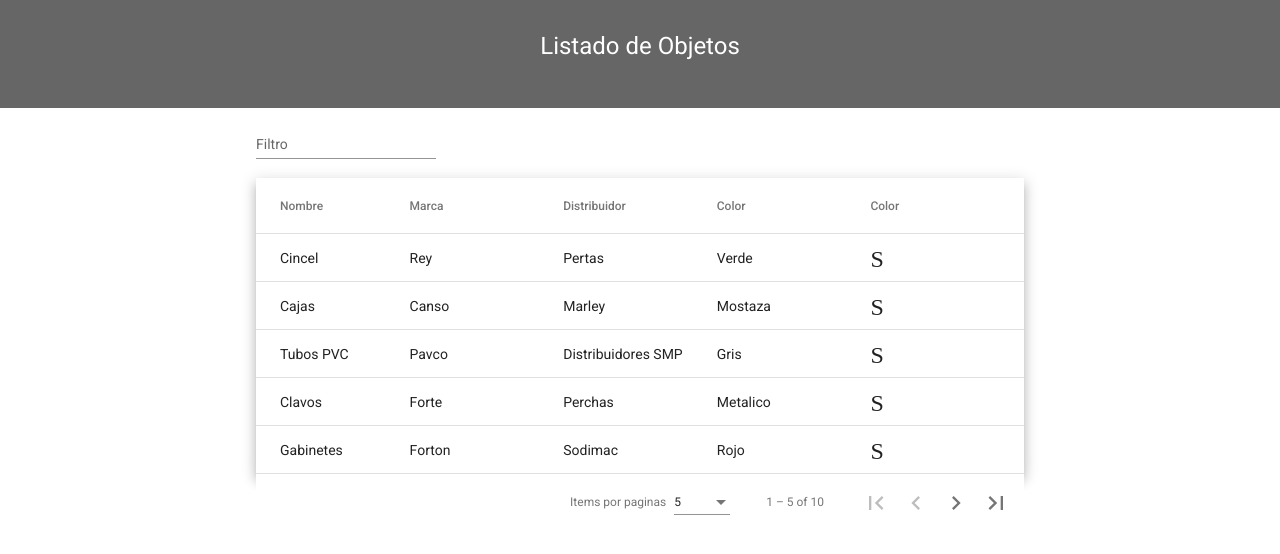
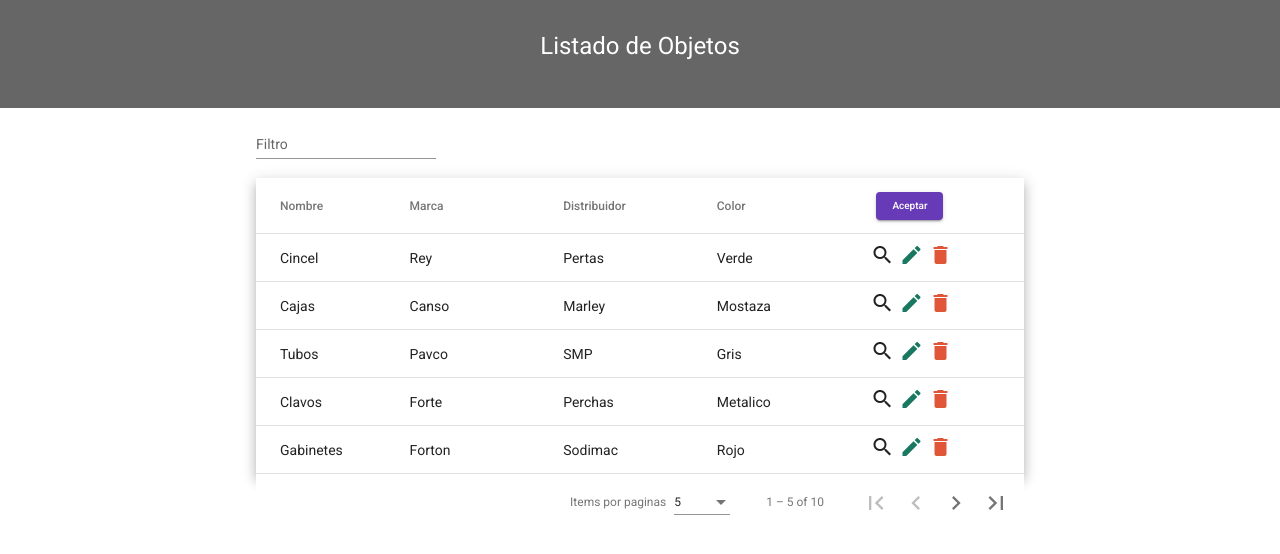
Before and after one commit to LuisWells/Almacen, an Angular app: page / in a window 1280 px wide. Shown: the top 554 px of the page. Built offline with nearby package versions, Linux system fonts and the light colour scheme.

Commit message:
Botones puestos y carpeta shred crado (import creado y export). Dependencias acomodadas.

```diff
--- a/src/app/app.component.ts
+++ b/src/app/app.component.ts
@@ -3,7 +3,7 @@
 @Component({
   selector: 'app-root',
   templateUrl: './app.component.html',
-  styleUrls: ['./app.component.css']
+  styleUrls: ['./app.component.css'],
 })
 export class AppComponent {
   title = 'Almacen';
--- a/src/app/components/listado-objeto/listado-objeto.component.css
+++ b/src/app/components/listado-objeto/listado-objeto.component.css
@@ -21,3 +21,25 @@
   font-size: 14px;
   width: 100%;
 }
+
+.delete {
+  cursor: pointer;
+  color: #E15639;
+  margin-left: 5px;
+}
+
+.edit {
+  cursor: pointer;
+  color: #187860;
+  margin-left: 5px;
+}
+
+.search {
+  cursor: pointer;
+}
+
+.agregar{
+  font-size: 10px;
+  line-height: 28px;
+  margin-left: 6px;
+}
--- a/src/app/components/listado-objeto/listado-objeto.component.html
+++ b/src/app/components/listado-objeto/listado-objeto.component.html
@@ -34,9 +34,13 @@
         </ng-container>
 
         <ng-container matColumnDef="acciones">
-            <th mat-header-cell *matHeaderCellDef mat-sort-header> Color </th>
+            <th mat-header-cell *matHeaderCellDef>
+              <button class="agregar" mat-raised-button color="primary">Aceptar</button>
+            </th>
             <td mat-cell *matCellDef="let element">
-                <mat-icon fontIcon="Search"></mat-icon>
+              <mat-icon matTooltip="Ver" class="search">search</mat-icon>
+              <mat-icon matTooltip="Editar" class="edit">edit</mat-icon>
+              <mat-icon matTooltip="Eliminar" class="delete">delete</mat-icon>
             </td>
           </ng-container>
 
--- a/src/app/components/listado-objeto/listado-objeto.component.ts
+++ b/src/app/components/listado-objeto/listado-objeto.component.ts
@@ -7,7 +7,7 @@
 const listaProducto: Producto[] = [
   { nombre: 'Cincel', marca: 'Rey', distribuidor: 'Pertas', color: 'Verde'},
   { nombre: 'Cajas', marca: 'Canso', distribuidor: 'Marley', color: 'Mostaza' },
-  { nombre: 'Tubos PVC', marca: 'Pavco', distribuidor: 'Distribuidores SMP', color: 'Gris' },
+  { nombre: 'Tubos', marca: 'Pavco', distribuidor: 'SMP', color: 'Gris' },
   { nombre: 'Clavos', marca: 'Forte', distribuidor: 'Perchas', color: 'Metalico' },
   { nombre: 'Gabinetes', marca: 'Forton', distribuidor: 'Sodimac', color: 'Rojo' },
   { nombre: 'Cuerdas', marca: 'Pilot', distribuidor: 'Promart', color: 'Azul' },
--- a/src/index.html
+++ b/src/index.html
@@ -9,7 +9,6 @@
   <link rel="preconnect" href="https://fonts.gstatic.com">
   <link href="https://fonts.googleapis.com/css2?family=Roboto:wght@300;400;500&display=swap" rel="stylesheet">
   <link href="https://fonts.googleapis.com/icon?family=Material+Icons" rel="stylesheet">
-</head>
 <body class="mat-typography">
   <app-root></app-root>
 </body>
```
Also changed, not shown: src/app/app.module.ts (+5 -18 lines), src/app/shared/shared.module.ts (added, +42 -0 lines).
